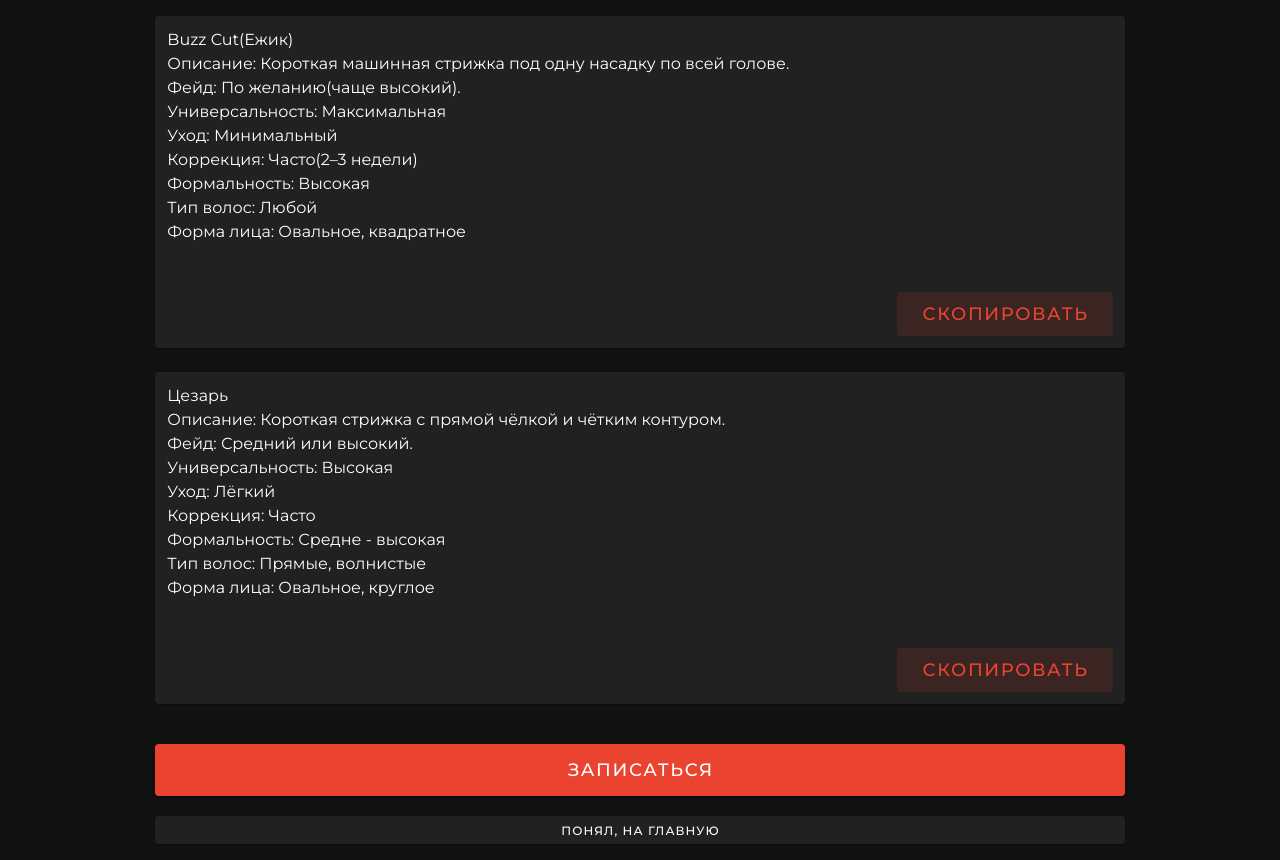
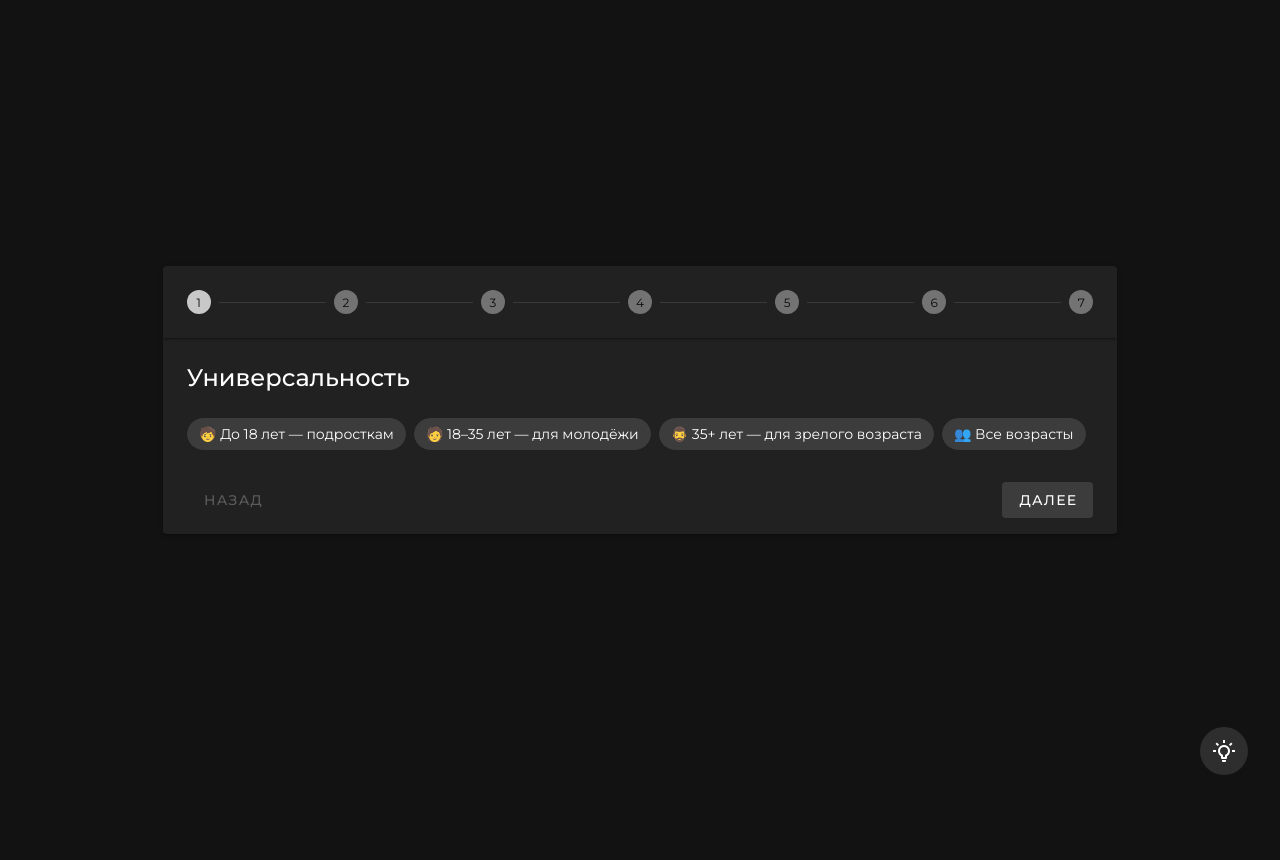
Before and after one commit to Jet-Green/location21-ai, a Nuxt app: page /ai in a window 1280 px wide. After the commit the page ends 800 px from the top, so only its background shows below. Built offline with nearby package versions, Linux system fonts and the light colour scheme; what @inspira-ui/plugins would draw is missing.

Commit message:
initial status

```diff
--- a/pages/ai.vue
+++ b/pages/ai.vue
@@ -24,7 +24,7 @@ let aiResponse = ref<{ id: string, description: string, images: string[] }[]>([
   }
 ])
 
-let formStatus = ref<'filling' | 'submitted' | 'finished'>('finished')
+let formStatus = ref<'filling' | 'submitted' | 'finished'>('filling')
 let promptForm = ref<PromptForm>()
 let copyResultDialog = ref(false)
 
```
